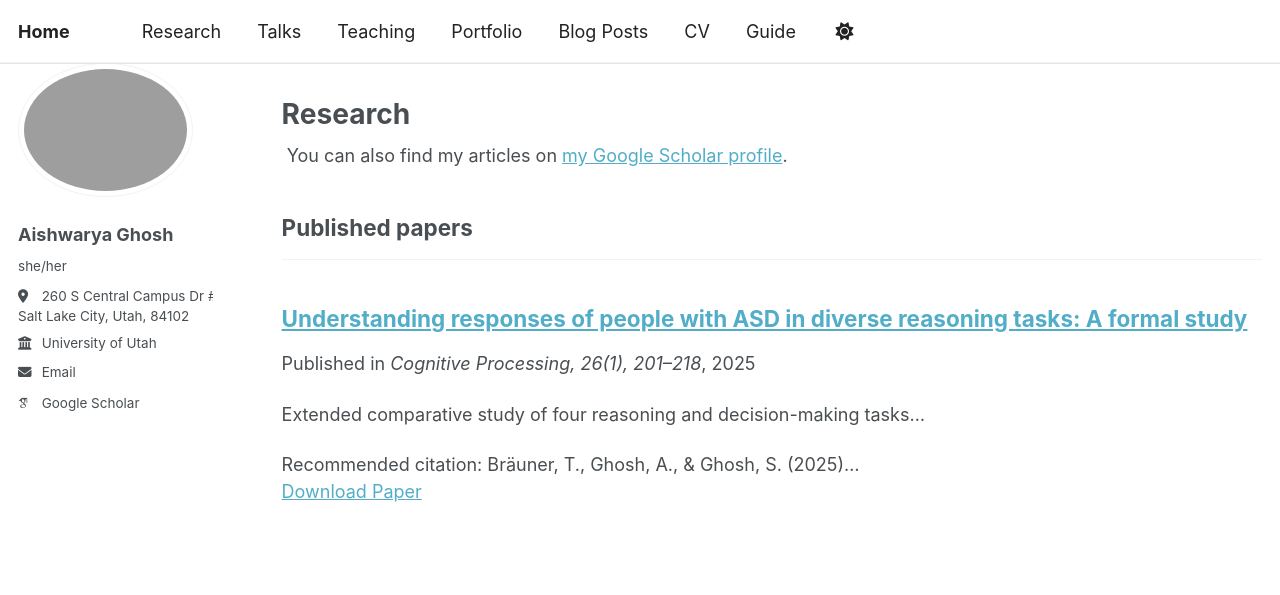
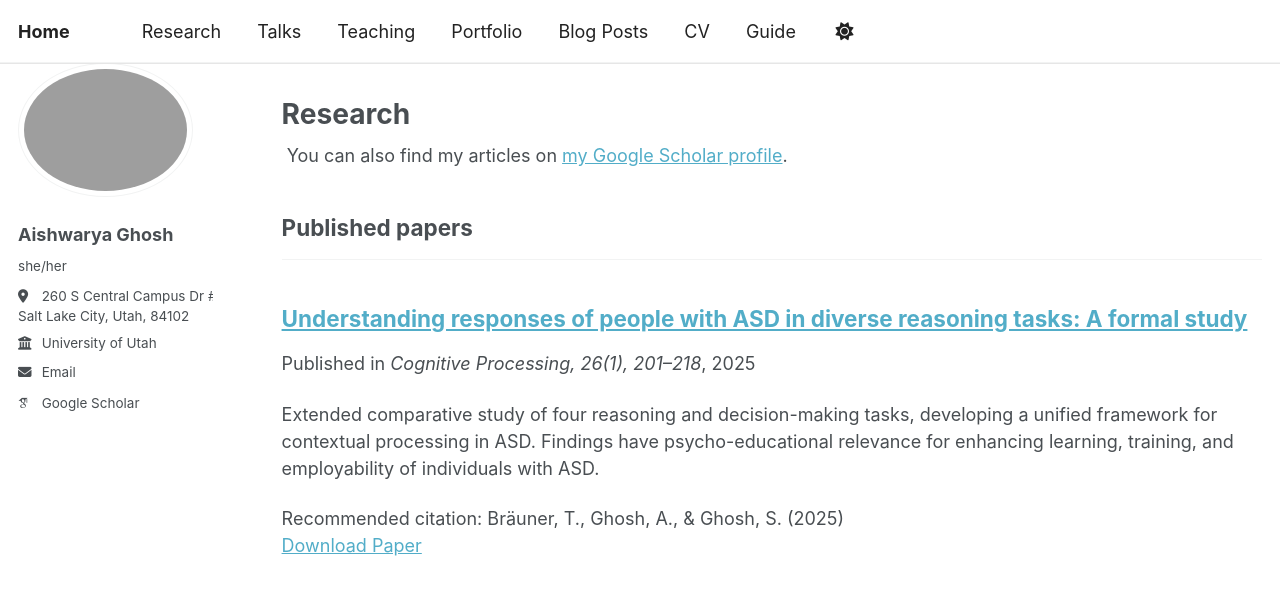
Before and after one commit to ghoshash1/ghoshash1.github.io, a Jekyll site: the page built from _pages/research.html, in a window 1280 px wide. Shown: the top 595 px of the page. Built offline with Jekyll 4.4.1, drawn with Linux system fonts in a browser that asks for light colours; some web fonts are replaced.

Commit message:
Update 2025-06-08-paper-title-number-5.md

```diff
--- a/_publications/2025-06-08-paper-title-number-5.md
+++ b/_publications/2025-06-08-paper-title-number-5.md
@@ -2,10 +2,9 @@
 title: "Understanding responses of people with ASD in diverse reasoning tasks: A formal study"
 collection: publications
 category: published
-permalink: /publications/2025-asd-contextual-processing
 date: 2025-02-01
 venue: "Cognitive Processing, 26(1), 201–218"
 paperurl: "https://doi.org/10.1007/s10339-024-01233-w"   # or /files/yourpdf.pdf
-excerpt: "Extended comparative study of four reasoning and decision-making tasks…"
-citation: "Bräuner, T., Ghosh, A., & Ghosh, S. (2025)…"
+excerpt: "Extended comparative study of four reasoning and decision-making tasks, developing a unified framework for contextual processing in ASD. Findings have psycho-educational relevance for enhancing learning, training, and employability of individuals with ASD."
+citation: "Bräuner, T., Ghosh, A., & Ghosh, S. (2025)"
 ---
```
